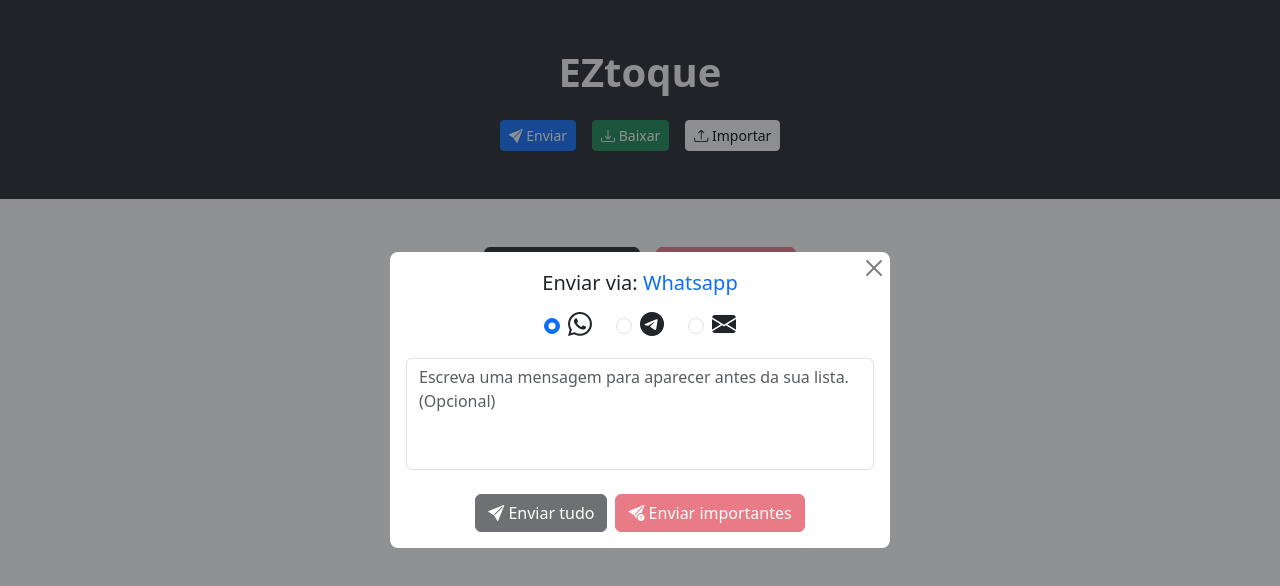
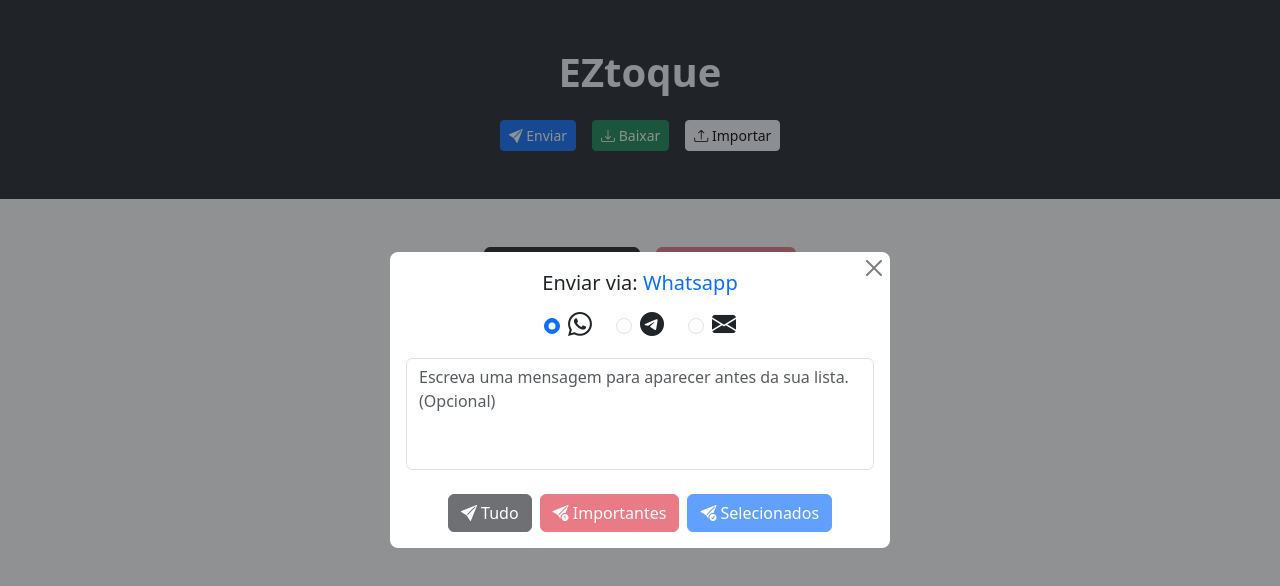
Before and after one commit to benhurk/Meu-Estoque, a React (Vite) app: page / in a window 1280 px wide. Both pictures are taken after a click on the button "Enviar". Shown: the top 586 px of the page. Built offline with nearby package versions, Linux system fonts and the light colour scheme.

Commit message:
Added the feature to select items

```diff
--- a/src/App.tsx
+++ b/src/App.tsx
@@ -50,6 +50,7 @@ function App() {
                                 options: item.options,
                                 alertQuantity: item.alertQuantity,
                                 description: item.description,
+                                selected: item.selected,
                             }}
                             setItemFormOpen={setItemFormOpen}
                         />
--- a/src/components/ListItem/index.tsx
+++ b/src/components/ListItem/index.tsx
@@ -28,7 +28,15 @@ export default function ListItem({ item, setItemFormOpen }: Props) {
     const warn = item.quantity <= item.alertQuantity;
 
     return (
-        <li className='list-group-item d-flex align-items-center justify-content-between'>
+        <li className='position-relative list-group-item d-flex align-items-center'>
+            <input
+                type='checkbox'
+                className='form-check-input me-3'
+                onChange={() =>
+                    dispatch(editItem({ ...item, selected: !item.selected }))
+                }
+            />
+            <div className='d-flex justify-content-between w-100 align-items-center'>
                 <div className='w-75 d-flex gap-4'>
                     <div>
                         <div className='mb-2'>
@@ -91,7 +99,7 @@ export default function ListItem({ item, setItemFormOpen }: Props) {
                         />
                     )}
                 </div>
-            <div>
+                <div className='d-flex'>
                     <button
                         type='button'
                         className='btn btn-sm btn-dark me-1'
@@ -107,6 +115,7 @@ export default function ListItem({ item, setItemFormOpen }: Props) {
                         <i className='bi bi-trash-fill'></i>
                     </button>
                 </div>
+            </div>
         </li>
     );
 }
--- a/src/components/SendButton/index.tsx
+++ b/src/components/SendButton/index.tsx
@@ -3,7 +3,7 @@ import { RootState } from '../../store';
 import SupportedPlatforms from '../../types/supportedPlatforms';
 
 type Props = {
-    sendMode: 'all' | 'warn';
+    sendMode: 'all' | 'warn' | 'selected';
     sendVia: SupportedPlatforms;
     initialMessage: string;
 };
@@ -17,6 +17,7 @@ export default function SendButton({
     const warnedItems = listItems.filter(
         (item) => item.quantity <= item.alertQuantity
     );
+    const selectedItems = listItems.filter((item) => item.selected === true);
 
     const date = new Date().toLocaleDateString();
 
@@ -31,9 +32,14 @@ export default function SendButton({
         }
     };
 
-    const send = (sendMode: 'all' | 'warn') => {
+    const send = (sendMode: 'all' | 'warn' | 'selected') => {
         let message = initialMessage && `${initialMessage}%0a%0a`;
-        const items = sendMode === 'all' ? listItems : warnedItems;
+        const items =
+            sendMode === 'all'
+                ? listItems
+                : sendMode === 'warn'
+                ? warnedItems
+                : selectedItems;
 
         items.forEach((item) => {
             const optionsQuantity = item.options[item.quantity];
@@ -50,7 +56,7 @@ export default function SendButton({
                     : optionsQuantity
             }%0a`;
 
-            message += sendMode === 'all' ? allItemsLine : warnedItemsLine;
+            message += sendMode === 'warn' ? warnedItemsLine : allItemsLine;
         });
 
         if (sendVia != 'email') {
@@ -66,10 +72,9 @@ export default function SendButton({
                 type='button'
                 className='btn btn-dark'
                 disabled={listItems.length > 0 ? false : true}
-                data-dismiss='modal'
                 onClick={() => send(sendMode)}>
                 <i className='bi bi-send-fill' />
-                &nbsp;Enviar tudo
+                &nbsp;Tudo
             </button>
         );
     }
@@ -80,10 +85,22 @@ export default function SendButton({
                 type='button'
                 className='btn btn-danger'
                 disabled={warnedItems.length > 0 ? false : true}
-                data-dismiss='modal'
                 onClick={() => send(sendMode)}>
                 <i className='bi bi-send-exclamation-fill' />
-                &nbsp;Enviar importantes
+                &nbsp;Importantes
+            </button>
+        );
+    }
+
+    if (sendMode === 'selected') {
+        return (
+            <button
+                type='button'
+                className='btn btn-primary'
+                disabled={selectedItems.length > 0 ? false : true}
+                onClick={() => send(sendMode)}>
+                <i className='bi bi-send-check-fill' />
+                &nbsp;Selecionados
             </button>
         );
     }
--- a/src/components/SendMenu/index.tsx
+++ b/src/components/SendMenu/index.tsx
@@ -78,6 +78,11 @@ export default function SendMenu() {
                     sendVia={sendVia}
                     sendMode='warn'
                 />
+                <SendButton
+                    initialMessage={initialMessage}
+                    sendVia={sendVia}
+                    sendMode='selected'
+                />
             </div>
         </div>
     );
--- a/src/types/ListItemType.ts
+++ b/src/types/ListItemType.ts
@@ -15,6 +15,7 @@ type ListItemType = {
     options: string[];
     alertQuantity: number;
     description?: string;
+    selected?: boolean;
 };
 
 export default ListItemType;
```
Lines whose indentation alone changed are shown as unchanged.
